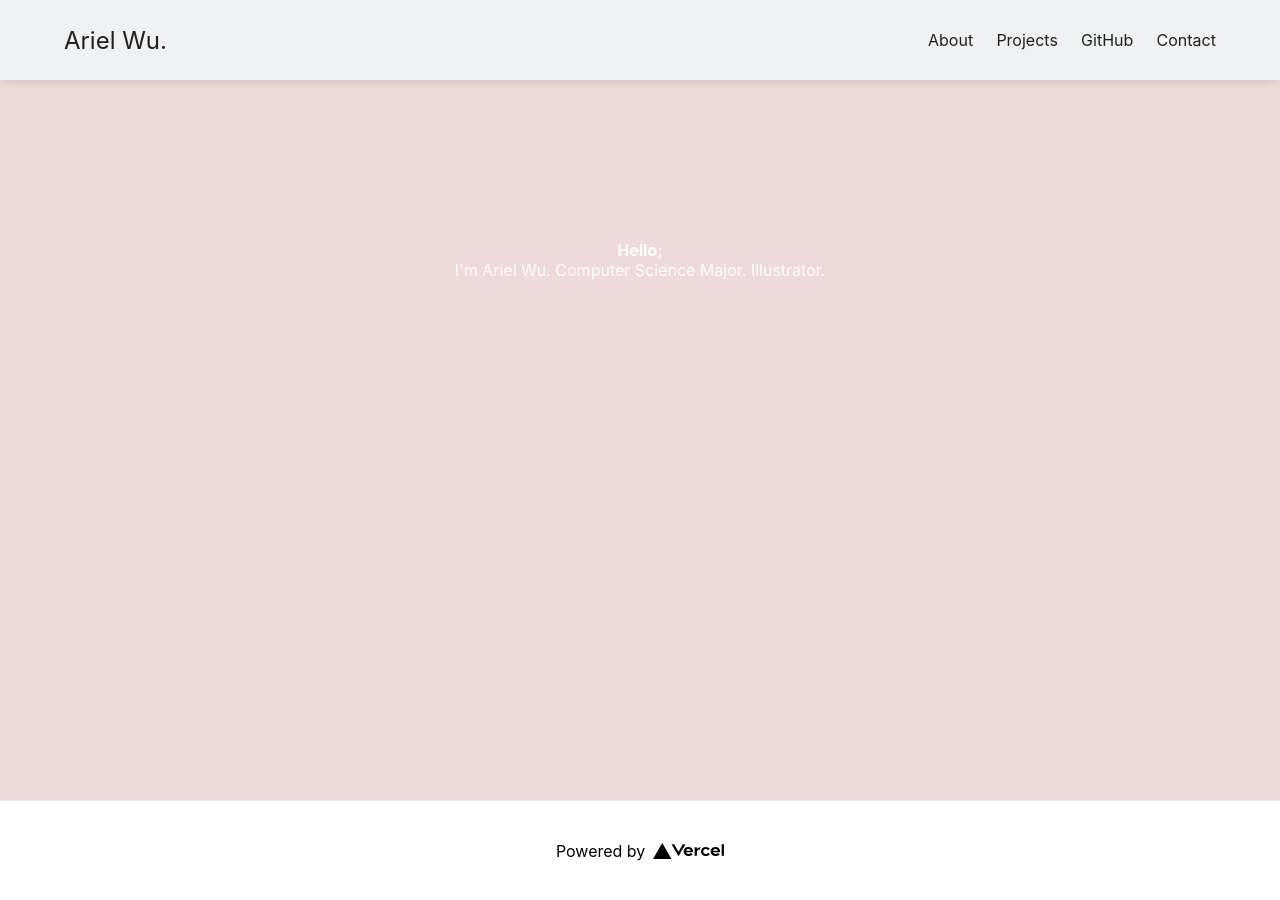
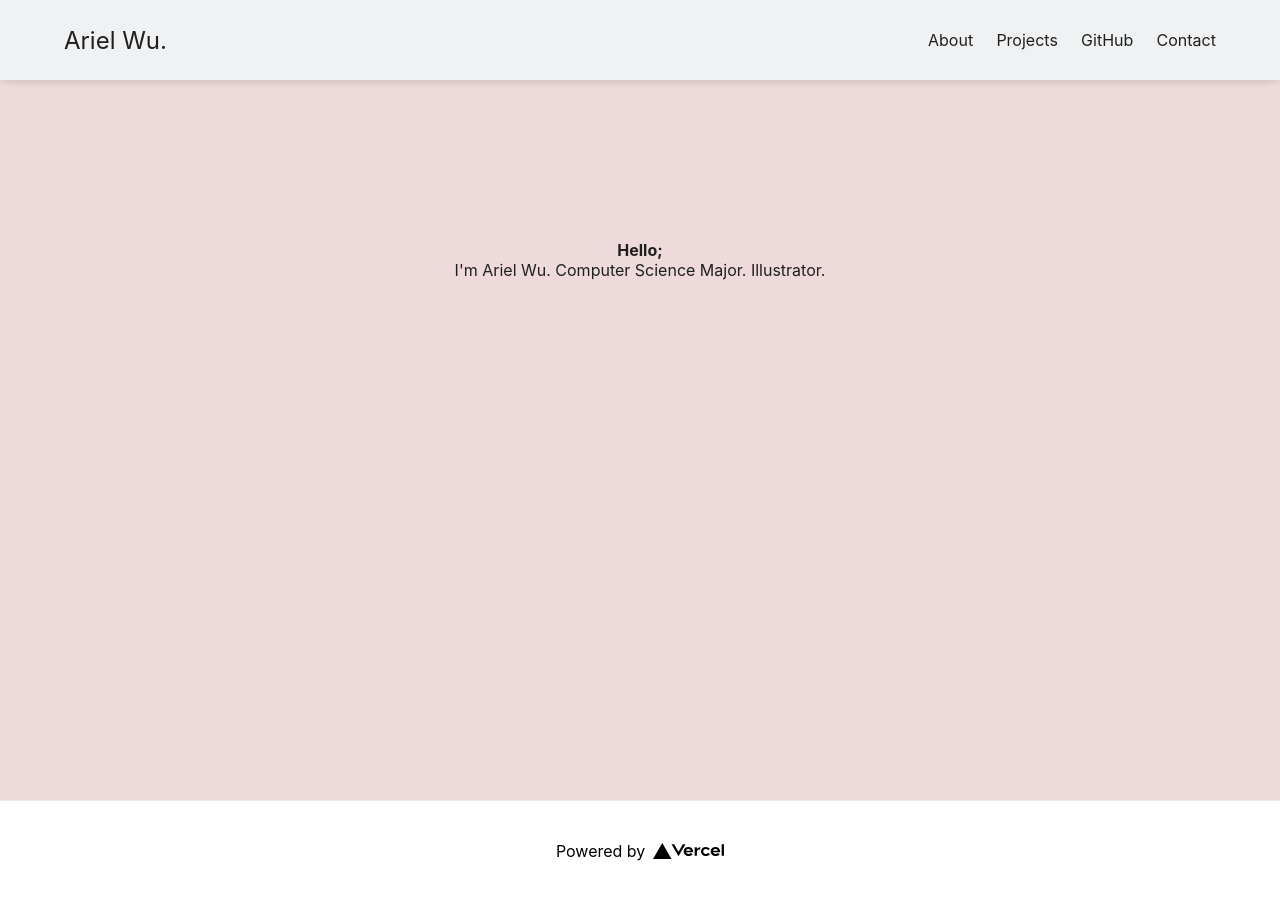
Before and after one commit to arielwu415/Portfolio, a Next.js app: page / in a window 1280 px wide. Built offline with nearby package versions, Linux system fonts and the light colour scheme.

Commit message:
Edited main container

```diff
--- a/components/sections/Landing.tsx
+++ b/components/sections/Landing.tsx
@@ -4,7 +4,7 @@ import styles from '../../styles/components/sections/Section.module.scss'
 export default function Landing() {
     return (
         <section className={styles.section}>
-            <div className={styles.welcome_msg}>
+            <div className={styles.main_container}>
                 <h4>Hello;</h4>
                 <span>I'm Ariel Wu. Computer Science Major. Illustrator.</span>
             </div>
--- a/styles/components/sections/Section.module.scss
+++ b/styles/components/sections/Section.module.scss
@@ -4,14 +4,14 @@
     background-color: #eedada;
 }
 
-.welcome_msg {
+.main_container {
     width: 40%;
     height: 40vh;
     position: absolute;
     top: 50%;
     left: 50%;
     transform: translate(-50%, -50%);
-    color: white;
+    color: var(--text-color);
     display: flex;
     flex-direction: column;
     align-items: center;
```
